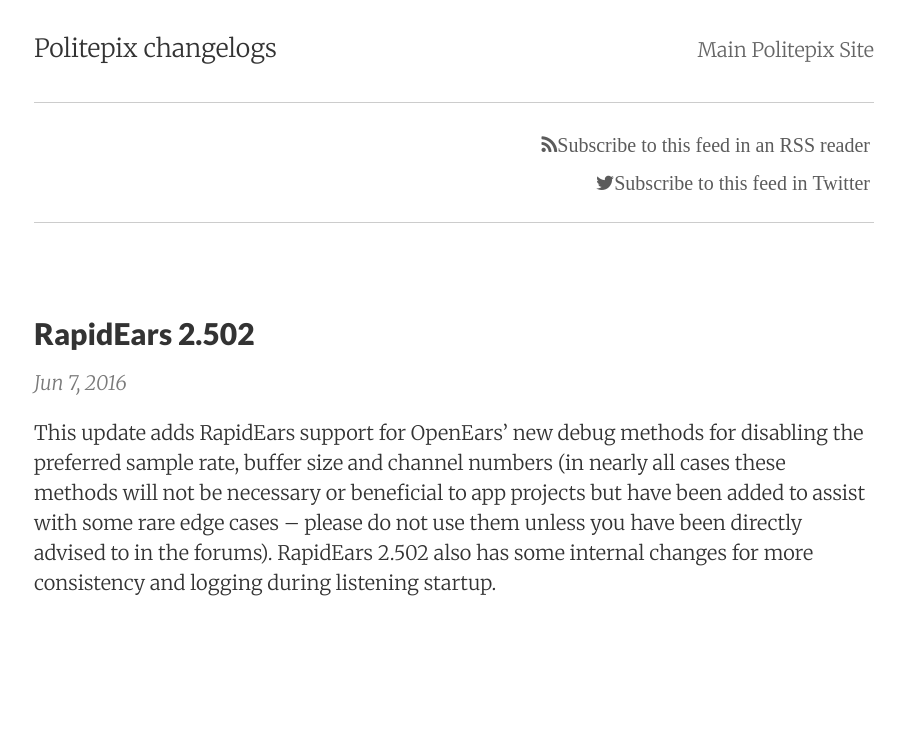
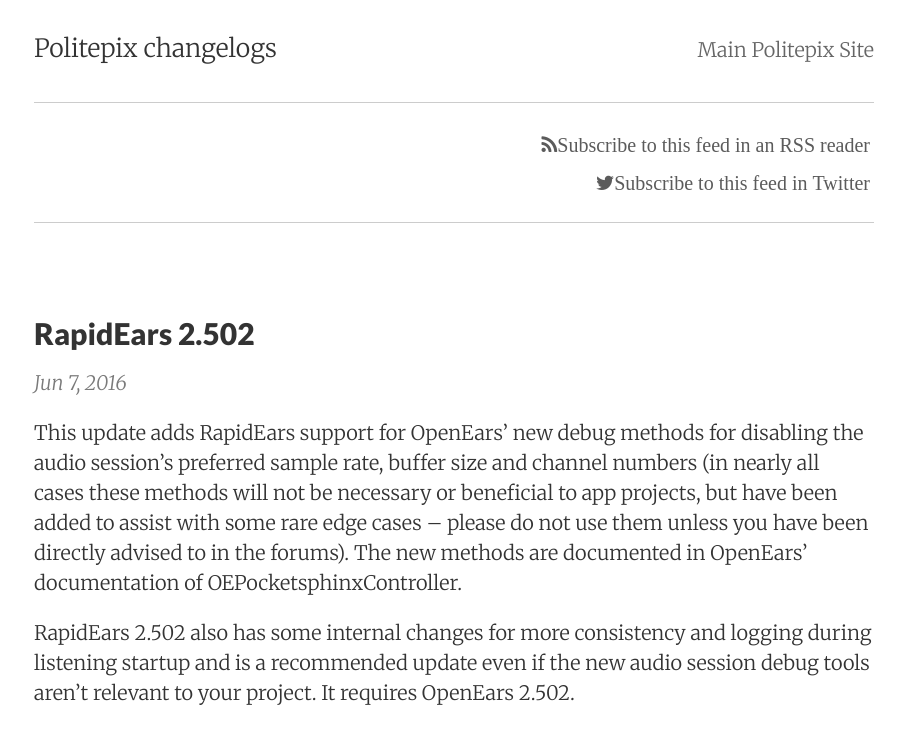
Before and after one commit to Halle/Changelogs, a Jekyll site: the page built from _posts/2016-06-07-RapidEars-2.502.md, in a window 1280 px wide. Shown: the top 744 px of the page, without its empty margins (186-1091 px from the left). Built offline with Jekyll 4.4.1, drawn with Linux system fonts in a browser that asks for light colours; nearby versions of some CDN libraries.

Commit message:
Update 2016-06-07-RapidEars-2.502.md

```diff
--- a/_posts/2016-06-07-RapidEars-2.502.md
+++ b/_posts/2016-06-07-RapidEars-2.502.md
@@ -5,4 +5,6 @@ date:       2016-06-07
 summary:    Consistency changes
 categories: openears, rapidears
 ---
-This update adds RapidEars support for OpenEars' new debug methods for disabling the preferred sample rate, buffer size and channel numbers (in nearly all cases these methods will not be necessary or beneficial to app projects but have been added to assist with some rare edge cases – please do not use them unless you have been directly advised to in the forums). RapidEars 2.502 also has some internal changes for more consistency and logging during listening startup.
+This update adds RapidEars support for OpenEars' new debug methods for disabling the audio session's preferred sample rate, buffer size and channel numbers (in nearly all cases these methods will not be necessary or beneficial to app projects, but have been added to assist with some rare edge cases – please do not use them unless you have been directly advised to in the forums). The new methods are documented in OpenEars' documentation of OEPocketsphinxController.
+
+RapidEars 2.502 also has some internal changes for more consistency and logging during listening startup and is a recommended update even if the new audio session debug tools aren't relevant to your project. It requires OpenEars 2.502.
```
